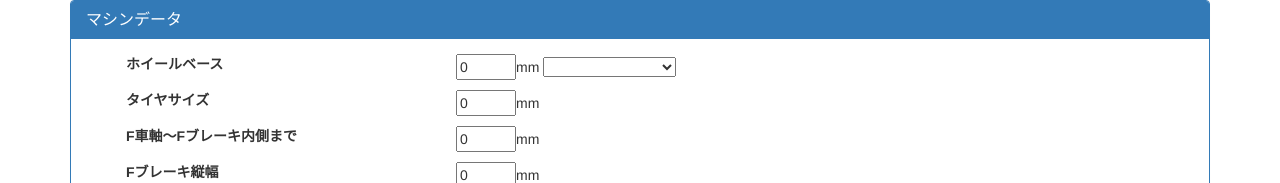
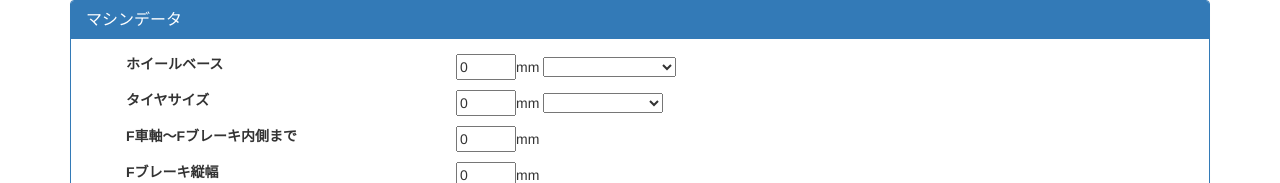
Before and after one commit to kumanotetu/mini4wd-tools, a plain HTML site: page index.html in a window 1280 px wide. Shown: the top 183 px of the page. Drawn offline with Linux system fonts and the light colour scheme.

Commit message:
タイヤリストボックスを追加

```diff
--- a/index.html
+++ b/index.html
@@ -64,6 +64,13 @@
                                 <label for="t-size" class="param-name">タイヤサイズ</label>
                                 <input id="t-size" class="machine-param" type="number" step="0.1" name="t-size" size="3"
                                     value="0" />mm
+                                <select id="tire" name="tire" onchange="changeTire();">
+                                    <option value=""></option>
+                                    <option value="26">小径ローハイト</option>
+                                    <option value="24">小径</option>
+                                    <option value="31">大径</option>
+                                    <option value="35">超大型</option>
+                                </select>
                             </p>
                         </li>
                         <li>
--- a/js/brake-setting-tool.js
+++ b/js/brake-setting-tool.js
@@ -74,6 +74,14 @@ const changeChassis = () => {
     let wh_base = document.getElementById('chassis').value;
     if (wh_base != "") {
         document.getElementById('wh-base').value = wh_base;
+    }
+}
+
+/* Tire Listbox OnChange Event. */
+const changeTire = () => {
+    let t_size = document.getElementById('tire').value;
+    if (t_size != "") {
+        document.getElementById('t-size').value = t_size;
     }
 }
 
```
